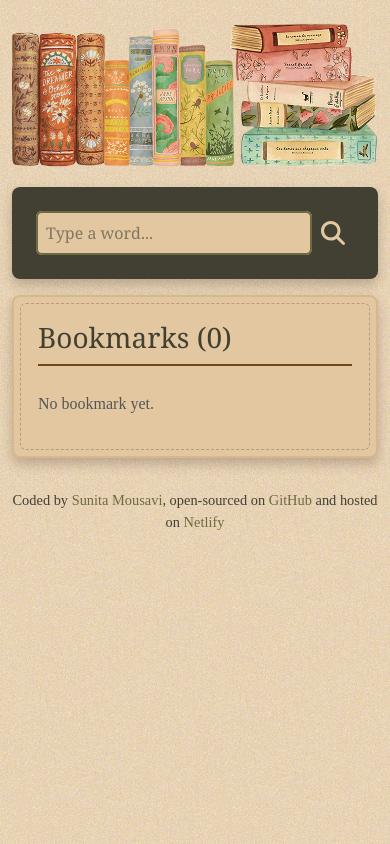
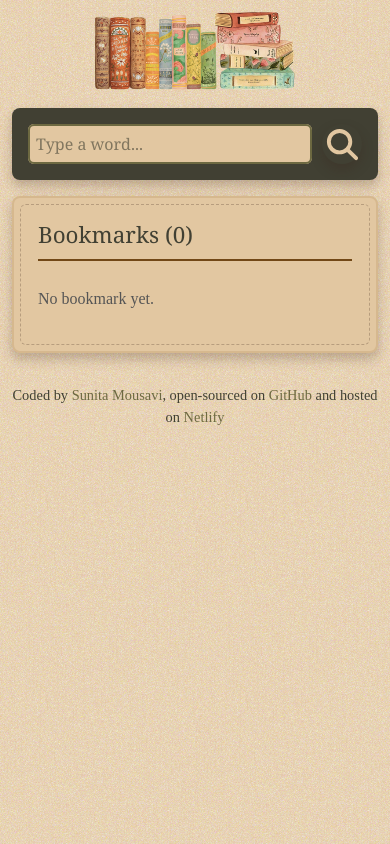
Before and after one commit to SunitaMousavi/react-dictionary, a React (Create React App) app: page / in a window 390 px wide. Built offline with nearby package versions, Linux system fonts and the light colour scheme.

Commit message:
Responsive for small screens

```diff
--- a/src/App.css
+++ b/src/App.css
@@ -13,6 +13,12 @@
   --transition: all 0.3s ease;
   --font-serif: "Merriweather", "Georgia", serif;
   --font-classic: "Crimson Text", "Times New Roman", serif;
+}
+
+.App .logo {
+  width: 500px;
+  height: auto;
+  margin-top: 20px;
 }
 
 /* ------------------------------
--- a/src/App.js
+++ b/src/App.js
@@ -10,9 +10,8 @@ function App() {
       <header className="App-header">
         <img
           src={Books}
-          className="img-fluid mx-auto d-block"
+          className="logo img-fluid mx-auto d-block"
           alt="Books logo"
-          style={{ width: "500px", height: "auto", marginTop: "20px" }}
         />
       </header>
       <main>
--- a/src/Responsive.css
+++ b/src/Responsive.css
@@ -0,0 +1,57 @@
+/* For very small screens (phones < 480px) */
+@media (max-width: 480px) {
+  .App .logo {
+    width: 200px;
+    margin: 10px auto;
+    display: block;
+  }
+
+  .Dictionary .search-form {
+    padding: var(--space-md);
+  }
+
+  .Dictionary .search-form form {
+    flex-direction: row;
+    align-items: center;
+    gap: var(--space-sm);
+  }
+
+  .Dictionary .search-form input {
+    flex: 1;
+    font-size: 1rem;
+    padding: 8px;
+  }
+
+  .Dictionary .search-form .search-btn {
+    width: 40px;
+    height: 40px;
+    border-radius: 50%;
+    display: flex;
+    align-items: center;
+    justify-content: center;
+    padding: 0;
+    font-size: 1.3rem;
+    background-color: var(--color-background);
+    color: var(--color-primary);
+    box-shadow: var(--box-shadow);
+  }
+
+  .Dictionary .search-form .search-btn:hover {
+    background-color: var(--color-accent);
+    color: var(--color-primary);
+  }
+
+  .Results .word-info .word {
+    font-size: 1.5rem;
+  }
+
+  .SavedWords h2 {
+    font-size: 1.4rem;
+  }
+
+  .Results .definitions,
+  .SavedWords ul li {
+    font-size: 0.9rem;
+    line-height: 1.5;
+  }
+}
```
